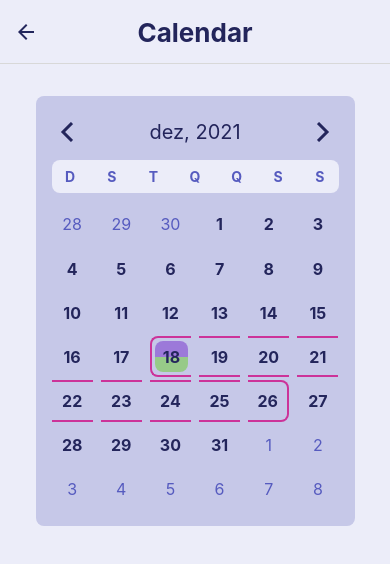
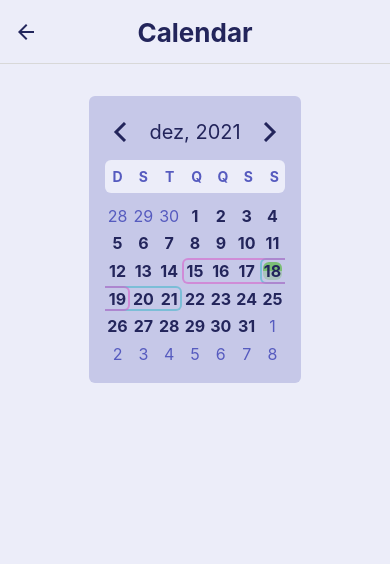
Before and after one commit to BrunoPanizzi/calendapp, a React Native app: screen /Calendar in a window 390 px wide. Shown: the top 564 px of the page. Built offline with nearby package versions, Linux system fonts and the light colour scheme.

Commit message:
boa sorte eu do futuro

```diff
--- a/package.json
+++ b/package.json
@@ -11,7 +11,7 @@
   },
   "dependencies": {
     "@react-navigation/native": "^6.0.6",
-    "@react-navigation/native-stack": "^6.2.5",
+    "@react-navigation/stack": "^6.0.11",
     "expo": "~44.0.0",
     "expo-status-bar": "~1.2.0",
     "prop-types": "^15.7.2",
@@ -20,7 +20,9 @@
     "react-native": "0.64.3",
     "react-native-safe-area-context": "3.3.2",
     "react-native-screens": "~3.10.1",
-    "react-native-web": "0.17.1"
+    "react-native-web": "0.17.1",
+    "react-native-gesture-handler": "~2.1.0",
+    "@react-native-masked-view/masked-view": "0.2.6"
   },
   "devDependencies": {
     "@babel/core": "^7.12.9"
--- a/src/Navigation.js
+++ b/src/Navigation.js
@@ -1,14 +1,69 @@
 import { NavigationContainer } from '@react-navigation/native'
-import { createNativeStackNavigator } from '@react-navigation/native-stack'
+import { createStackNavigator } from '@react-navigation/stack'
+
+import { Animated } from 'react-native'
 
 import Home from './Screens/Home'
 import Calendar from './Screens/Calendar'
 
-import defaultStyles from './styles/defaultStyles';
+import defaultStyles from './styles/defaultStyles'
+import { Dimensions } from 'react-native'
 
-const Stack = createNativeStackNavigator();
+const Stack = createStackNavigator()
+
+const config = {
+  animation: 'spring',
+  config: {
+    stiffness: 1000,
+    damping: 500,
+    mass: 3,
+    overshootClamping: true,
+    restDisplacementThreshold: 0.01,
+    restSpeedThreshold: 0.01,
+  },
+}
+
+const forSlide = ({ current, next, inverted, layouts: { screen } }) => {
+  const progress = Animated.add(
+    current.progress.interpolate({
+      inputRange: [0, 1],
+      outputRange: [0, 1],
+      extrapolate: 'clamp',
+    }),
+    next
+      ? next.progress.interpolate({
+          inputRange: [0, 1],
+          outputRange: [0, 1],
+          extrapolate: 'clamp',
+        })
+      : 0
+  );
+
+  return {
+    cardStyle: {
+      transform: [
+        {
+          translateX: Animated.multiply(
+            progress.interpolate({
+              inputRange: [0, 1, 2],
+              outputRange: [
+                screen.width, // Focused, but offscreen in the beginning
+                0, // Fully focused
+                screen.width * -0.3, // Fully unfocused
+              ],
+              extrapolate: 'clamp',
+            }),
+            inverted
+          ),
+        },
+      ],
+    },
+  };
+};
 
 export default function Navigation() {
+  const { width } = Dimensions.get('screen')
+
   return (
     <NavigationContainer>
       <Stack.Navigator
@@ -21,7 +76,15 @@ export default function Navigation() {
           headerTitleStyle: {
             fontWeight: 'bold',
             fontSize: defaultStyles.text.huge
-          }
+          },
+          presentation: 'card',
+          gestureEnabled: true,
+          gestureResponseDistance: 999,
+          transitionSpec: {
+            open: config,
+            close: config,
+          },
+          cardStyleInterpolator: forSlide
         }}
       >
         <Stack.Screen name='Home' component={Home} />
--- a/src/components/CalendarComp/Day.js
+++ b/src/components/CalendarComp/Day.js
@@ -10,75 +10,62 @@ import defaultStyles from '../../styles/defaultStyles'
 const events = [
 	{
 		title: 'Evento',
-		color: '#7833cc88',
+		color: '#3ab61188',
 		type: 'single',
-		start: Date.now() // start is always a number
+		start: Date.now(),
 	},
 	{
 		title: 'Evento',
-		color: '#6ecc3388',
+		color: '#3ab61133',
 		type: 'single',
-		start: Date.now()
+		start: Date.now(),
 	},
 	{
 		title: 'Evento grandao',
-		color: '#cc3399',
+		color: '#3ab6c988',
 		type: 'span',
 		start: Date.now(),
-		end: Date.now() + 8 * 24 * 60 * 60 * 1000
+		end: Date.now() + 3 * 24 * 60 * 60 * 1000
 	},
 	{
 		title: 'Evento grandao',
-		color: '#33cc8f',
+		color: '#da56c988',
 		type: 'span',
-		start: Date.now() + 2 * 24 * 60 * 1000,
-		end: Date.now() + 8 * 24 * 60 * 60 * 1000
+		start: Date.now() - 3 * 24 * 60 * 60 * 1000,
+		end: Date.now() + 1 * 24 * 60 * 60 * 1000
 	}
 ]
 
 export default function Day({ delay, day, isThisMonth, size }) {
 
-	// array that contains events to be displayed on this day
-	const eventsThisDay = events.map(e => e.type === 'single' && isSameDay(e.start, day) && e ).filter(e => !!e) // holy shit
+	const eventsThisDay = events.filter(e => e.type === 'single' && isSameDay(e.start, day))
 
-	const longEvent = events.find(e => e.type === 'span' && isBetweenDates(e.start, e.end, day))
-	let borderStyle
-	if (longEvent) {
-		if (isSameDay(longEvent.start, day)){
+	let longEvents = events.filter(e => e.type === 'span' && isBetweenDates(e.start, e.end, day))
+
+	longEvents = longEvents.map((event) => {
+		let borderStyle
+
+		if (isSameDay(event.start, day)){
 			borderStyle = styles.beginning
-		} else if (isSameDay(longEvent.end, day)) {
+		} else if (isSameDay(event.end, day)) {
 			borderStyle = styles.end
 		} else {
 			borderStyle = styles.middle
 		}
-	}
 
-	const opacity = useRef(new Animated.Value(0)).current
+		event.borderStyle = borderStyle // add borderStyle to event object, used to style the border of the component
 
-	useEffect(() => {
-		Animated.timing(opacity, {
-			useNativeDriver: true,
-			toValue: 1,
-			duration: 200,
-			delay: delay * 5
-		}).start()
-	}, [])
+		return event
+	})
 
 	return (
 		<Animated.View
 			style={[
 				styles.day,
-				{ opacity, width: size, height: size, padding: size * .075 },
-				longEvent && {borderColor: longEvent.color},
-				borderStyle
+				{ width: 100 / 7. + '%', aspectRatio: 1, padding: '2%' },
 			]}
 		>
-			<Text
-				style={[
-					styles.text,
-					isThisMonth ? styles.textInMonth : styles.textNotInMonth
-				]}
-			>
+			<Text style={[styles.text, isThisMonth ? styles.textInMonth : styles.textNotInMonth]}>
 				{day.getDate()}
 			</Text>
 
@@ -86,6 +73,12 @@ export default function Day({ delay, day, isThisMonth, size }) {
 				{eventsThisDay.map(e => <View key={Math.random()} style={{flex: 1, backgroundColor: e?.color}} />)}
 			</View>
 
+			{longEvents.map(e =>
+				<View
+					key={Math.random()}
+					style={[ styles.longEvent, {borderColor: e?.color}, e.borderStyle]}
+				/>
+			)}
 		</Animated.View>
 	)
 }
@@ -103,10 +96,6 @@ const styles = StyleSheet.create({
 		marginTop: '1%',  // magic number do not change
 		justifyContent: 'center',
 		alignItems: 'center',
-		borderRadius: defaultStyles.borderRadius,
-		borderWidth: 2,
-		borderColor: 'transparent',
-		overflow: 'hidden'
 	},
 	text: {
 		position: 'absolute',
@@ -118,7 +107,7 @@ const styles = StyleSheet.create({
 		fontWeight: 'bold'
 	},
 	textNotInMonth: {
-		color: defaultStyles.colors[400]
+		color: defaultStyles.colors[400],
 	},
 	events: {
 		width: '100%',
@@ -140,6 +129,12 @@ const styles = StyleSheet.create({
 		borderTopLeftRadius: 0,
 		borderBottomLeftRadius: 0,
 		borderLeftWidth: 0
+	},
+	longEvent: {
+		position: 'absolute',
+		top: 0, left: 0, bottom: 0, right: 0,
+		borderWidth: 2.5,
+		borderRadius: defaultStyles.borderRadius,
+		zIndex: -1,
 	}
-
 })
--- a/src/components/CalendarComp/index.js
+++ b/src/components/CalendarComp/index.js
@@ -7,12 +7,6 @@ import Day from './Day'
 import Header from './Header'
 
 export default function CalendarComp() {
-	let { width } = Dimensions.get('window')
-
-	width *= 0.9
-
-	let padding = defaultStyles.spacing.medium
-	width -= 2 * padding
 
 	const today = new Date()
 	const [month, setMonth] = useState(new Date(today.getFullYear(), today.getMonth()))
@@ -29,7 +23,7 @@ export default function CalendarComp() {
 				delay={i}
 				day={currentDay}
 				isThisMonth={currentDay.getMonth() === month.getMonth()}
-				size={width * 0.9 / 7 + 0.24} // magic number do not touch
+				size={ 43.74 } // magic number do not touch
 			/>
 
 		daysArr.push(dayObj)
@@ -46,7 +40,7 @@ export default function CalendarComp() {
 
 
 	return (
-		<View style={[{ padding, width }, styles.container]}>
+		<View style={[ {padding: defaultStyles.spacing.medium}, styles.container]}>
 			<Header
 				currDate={month}
 				previousMonth={previousMonth}
--- a/src/styles/defaultStyles.js
+++ b/src/styles/defaultStyles.js
@@ -11,7 +11,7 @@ export default {
 		800: '#141536',
 		900: '#060713',
 	},
-	borderRadius: 8,
+	borderRadius: 6,
 	spacing: {
 		small: 8,
 		medium: 16,
```
Also changed, not shown: 1 other file (tests, documents, lock files or other folders).
